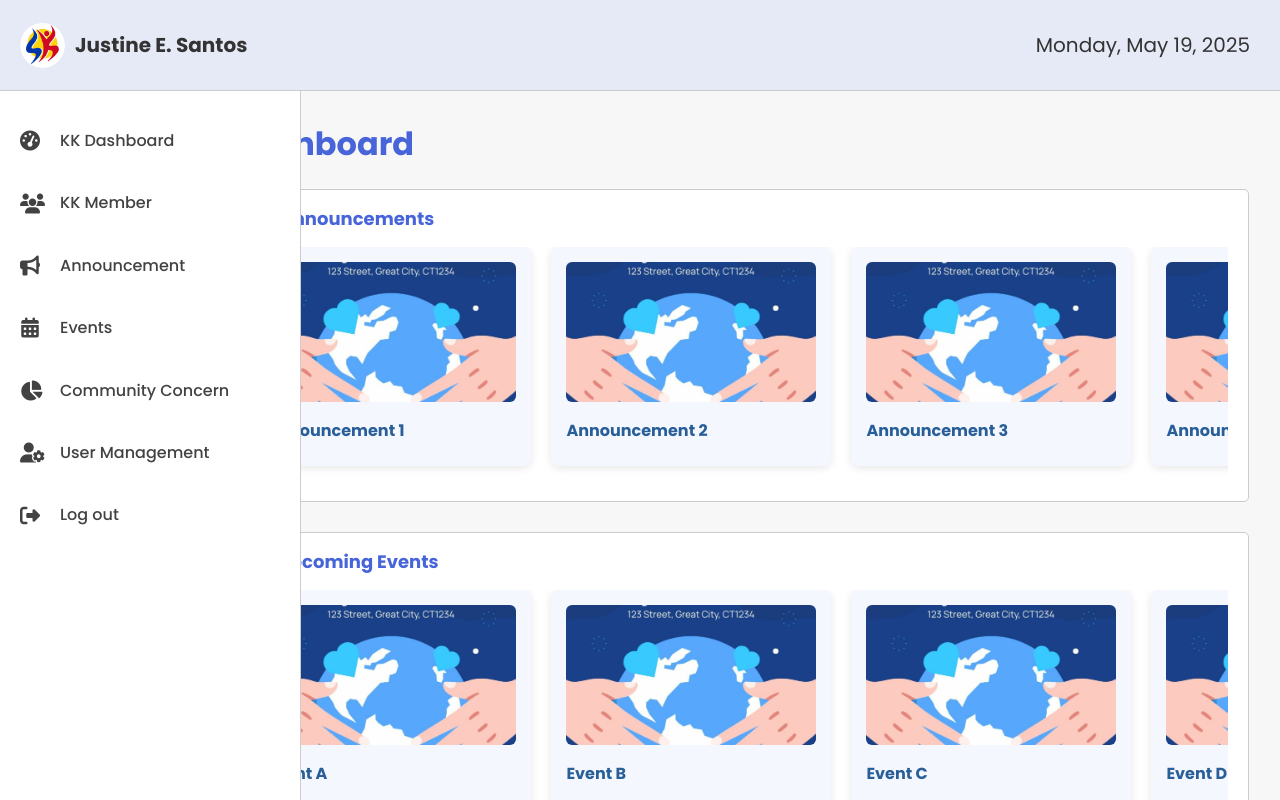
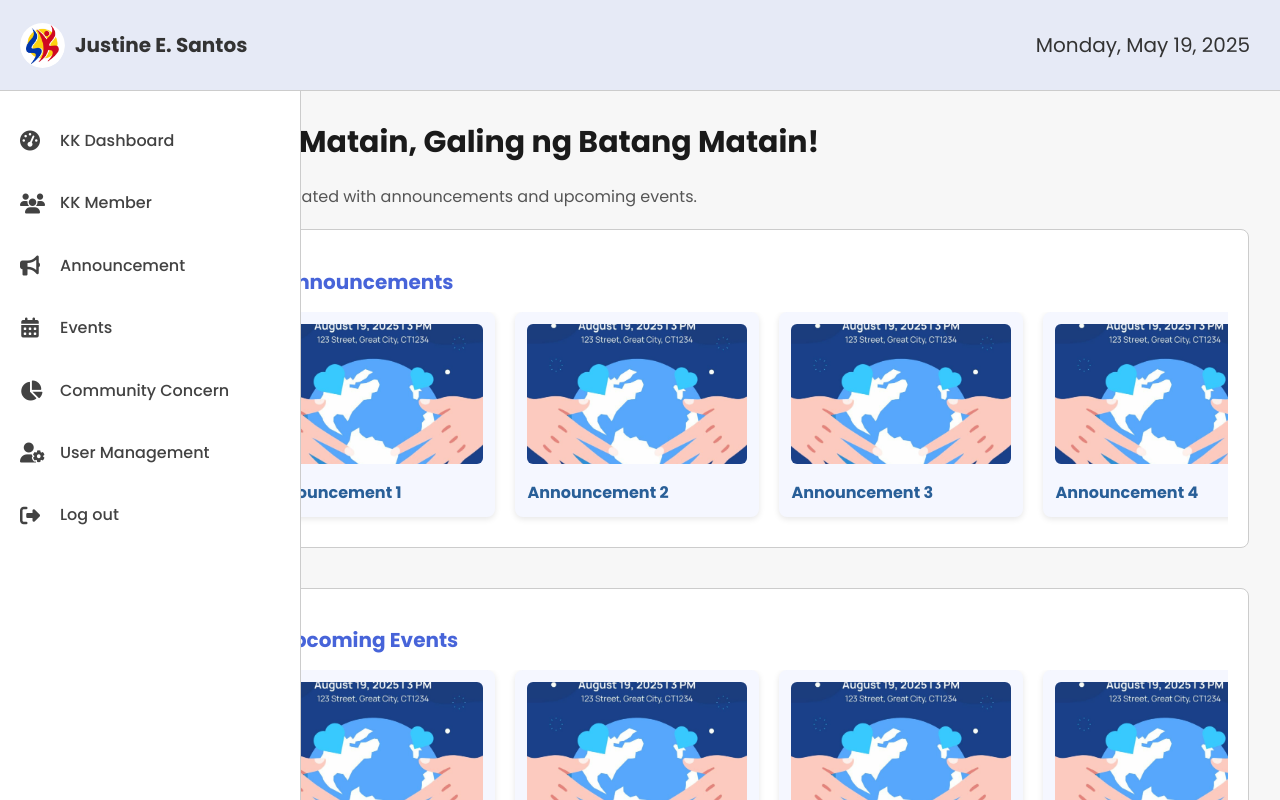
Before and after one commit to nikkaAndrea/kabkat1, a Vue app: page /Userhome in a window 1280 px wide. Built offline with nearby package versions, Linux system fonts and the light colour scheme; sample sign-in values are in the browser's storage.

Commit message:
Userhome

```diff
--- a/src/views/Userhome.vue
+++ b/src/views/Userhome.vue
@@ -1,71 +1,72 @@
 <template>
   <div class="container">
     <div class="title-page">
-      <h1>Dashboard</h1>
+      <h1>One Matain, Galing ng Batang Matain!</h1>
+      <p class="subtitle">Stay updated with announcements and upcoming events.</p>
     </div>
 
     <div class="content">
       <div class="dashboard-column">
         <!-- Announcements Section -->
-        <div class="announcement-section">
+        <section class="announcement-section">
           <h2><i class="fas fa-bullhorn section-icon"></i> Announcements</h2>
           <div class="horizontal-scroll">
             <div
               class="poster-card"
               v-for="(announcement, index) in announcements"
-              :key="index"
+              :key="'a' + index"
               @click="openModal(announcement)"
             >
               <img
                 :src="announcement.img"
                 :alt="announcement.title"
                 class="poster-image"
+                @error="setFallback($event)"
               />
               <h4>{{ announcement.title }}</h4>
             </div>
           </div>
-        </div>
+        </section>
 
-        <!-- Upcoming Events Section -->
-        <div class="upcoming-section">
-          <h2>
-            <i class="fas fa-calendar-alt section-icon"></i> Upcoming Events
-          </h2>
+        <!-- Events Section -->
+        <section class="upcoming-section">
+          <h2><i class="fas fa-calendar-alt section-icon"></i> Upcoming Events</h2>
           <div class="horizontal-scroll">
             <div
               class="poster-card"
               v-for="(event, index) in events"
-              :key="index"
+              :key="'e' + index"
               @click="openModal(event)"
             >
-              <img :src="event.img" :alt="event.title" class="poster-image" />
+              <img
+                :src="event.img"
+                :alt="event.title"
+                class="poster-image"
+                @error="setFallback($event)"
+              />
               <h4>{{ event.title }}</h4>
             </div>
           </div>
-        </div>
+        </section>
       </div>
     </div>
 
     <!-- Modal -->
     <div class="modal-overlay" v-if="selectedItem" @click.self="closeModal">
       <div class="modal-content">
-        <span class="close-button" @click="closeModal">&times;</span>
-
+        <button class="close-button" @click="closeModal" aria-label="Close Modal">&times;</button>
         <div class="modal-body">
           <div class="modal-image-wrapper">
             <img
               :src="selectedItem.img"
               :alt="selectedItem.title"
               class="modal-image"
+              @error="setFallback($event)"
             />
           </div>
           <div class="modal-text">
             <h3>{{ selectedItem.title }}</h3>
-            <p>
-              Lorem ipsum dolor sit amet, consectetur adipiscing elit. More
-              details about the item can be shown here. You can customize this
-              text dynamically if needed.
-            </p>
+            <p>{{ selectedItem.description || 'More details will be added soon. Stay tuned!' }}</p>
           </div>
         </div>
       </div>
@@ -81,12 +82,14 @@ export default {
   data() {
     return {
       selectedItem: null,
-      announcements: Array.from({ length: 9 }, (_, i) => ({
+      announcements: Array.from({ length: 5 }, (_, i) => ({
         title: `Announcement ${i + 1}`,
+        description: "This is a brief description of the announcement.",
         img: placeholderImage,
       })),
-      events: Array.from({ length: 9 }, (_, i) => ({
+      events: Array.from({ length: 5 }, (_, i) => ({
         title: `Event ${String.fromCharCode(65 + i)}`,
+        description: "Event details go here. You can customize this content.",
         img: placeholderImage,
       })),
     };
@@ -97,6 +100,9 @@ export default {
     },
     closeModal() {
       this.selectedItem = null;
+    },
+    setFallback(event) {
+      event.target.src = placeholderImage;
     },
   },
 };
@@ -111,7 +117,19 @@ export default {
 }
 
 .title-page {
-  color: #4764d9;
+  color: #1a1a1a;
+  margin-bottom: 20px;
+}
+
+.title-page h1 {
+  font-size: 30px;
+  font-weight: 700;
+}
+
+.subtitle {
+  font-size: 16px;
+  color: #555;
+  margin-top: 5px;
 }
 
 .content {
@@ -121,14 +139,14 @@ export default {
 .dashboard-column {
   display: flex;
   flex-direction: column;
-  gap: 30px;
+  gap: 40px;
 }
 
 .announcement-section,
 .upcoming-section {
   background-color: #fff;
-  padding: 0 20px 15px 20px;
-  border-radius: 5px;
+  padding: 20px;
+  border-radius: 8px;
   border: 1px solid #ccc;
 }
 
@@ -136,7 +154,7 @@ export default {
 .upcoming-section h2 {
   color: #4764d9;
   margin-bottom: 15px;
-  font-size: 18px;
+  font-size: 20px;
   display: flex;
   align-items: center;
   gap: 10px;
@@ -165,19 +183,19 @@ export default {
 }
 
 .poster-card {
-  min-width: 250px;
+  min-width: 220px;
   border-radius: 8px;
-  padding: 15px;
+  padding: 12px;
   flex-shrink: 0;
   cursor: pointer;
-  transition: transform 0.3s ease;
+  transition: transform 0.25s ease, box-shadow 0.25s ease;
   background-color: #f5f7ff;
-  box-shadow: 0 2px 8px rgb(0 0 0 / 0.1);
-  margin-bottom: 10px;
+  box-shadow: 0 2px 6px rgba(0, 0, 0, 0.1);
 }
 
 .poster-card:hover {
-  transform: scale(1.05);
+  transform: scale(1.04);
+  box-shadow: 0 4px 10px rgba(0, 0, 0, 0.15);
 }
 
 .poster-image {
@@ -189,9 +207,9 @@ export default {
 }
 
 .poster-card h4 {
-  margin-top: 0;
-  margin-bottom: 8px;
+  font-size: 16px;
   color: #295f98;
+  margin: 0;
 }
 
 .modal-overlay {
@@ -200,39 +218,48 @@ export default {
   left: 0;
   width: 100%;
   height: 100%;
-  background-color: rgba(0, 0, 0, 0.5);
+  background-color: rgba(0, 0, 0, 0.6);
   display: flex;
   align-items: center;
   justify-content: center;
   z-index: 999;
 }
+
 .modal-content {
   background-color: white;
   padding: 30px;
   border-radius: 10px;
   width: 90%;
-  max-width: 700px;
+  max-width: 750px;
   position: relative;
-  display: flex;
-  flex-direction: column;
-  text-align: left;
+  animation: fadeIn 0.3s ease;
+}
+
+@keyframes fadeIn {
+  from {
+    opacity: 0;
+    transform: translateY(20px);
+  }
+  to {
+    opacity: 1;
+    transform: translateY(0);
+  }
 }
 
 .modal-body {
   display: flex;
   gap: 20px;
-  align-items: flex-start;
   flex-wrap: wrap;
 }
 
 .modal-image-wrapper {
   flex: 1 1 50%;
 }
+
 .modal-image {
   width: 100%;
   height: auto;
   border-radius: 8px;
-  object-fit: cover;
 }
 
 .modal-text {
@@ -241,31 +268,24 @@ export default {
   overflow-y: auto;
   padding-right: 10px;
 }
-.modal-text::-webkit-scrollbar {
-  width: 6px;
-}
-
-.modal-text::-webkit-scrollbar-thumb {
-  background-color: #4764d9;
-  border-radius: 3px;
-}
 
 .modal-text h3 {
-  margin-top: 0;
   color: #295f98;
+  margin: 0 0 10px;
 }
 
 .modal-text p {
   font-size: 15px;
   color: #444;
-  margin-top: 10px;
 }
 
 .close-button {
   position: absolute;
   top: 10px;
   right: 15px;
-  font-size: 24px;
+  background: none;
+  border: none;
+  font-size: 28px;
   font-weight: bold;
   color: #333;
   cursor: pointer;
```
